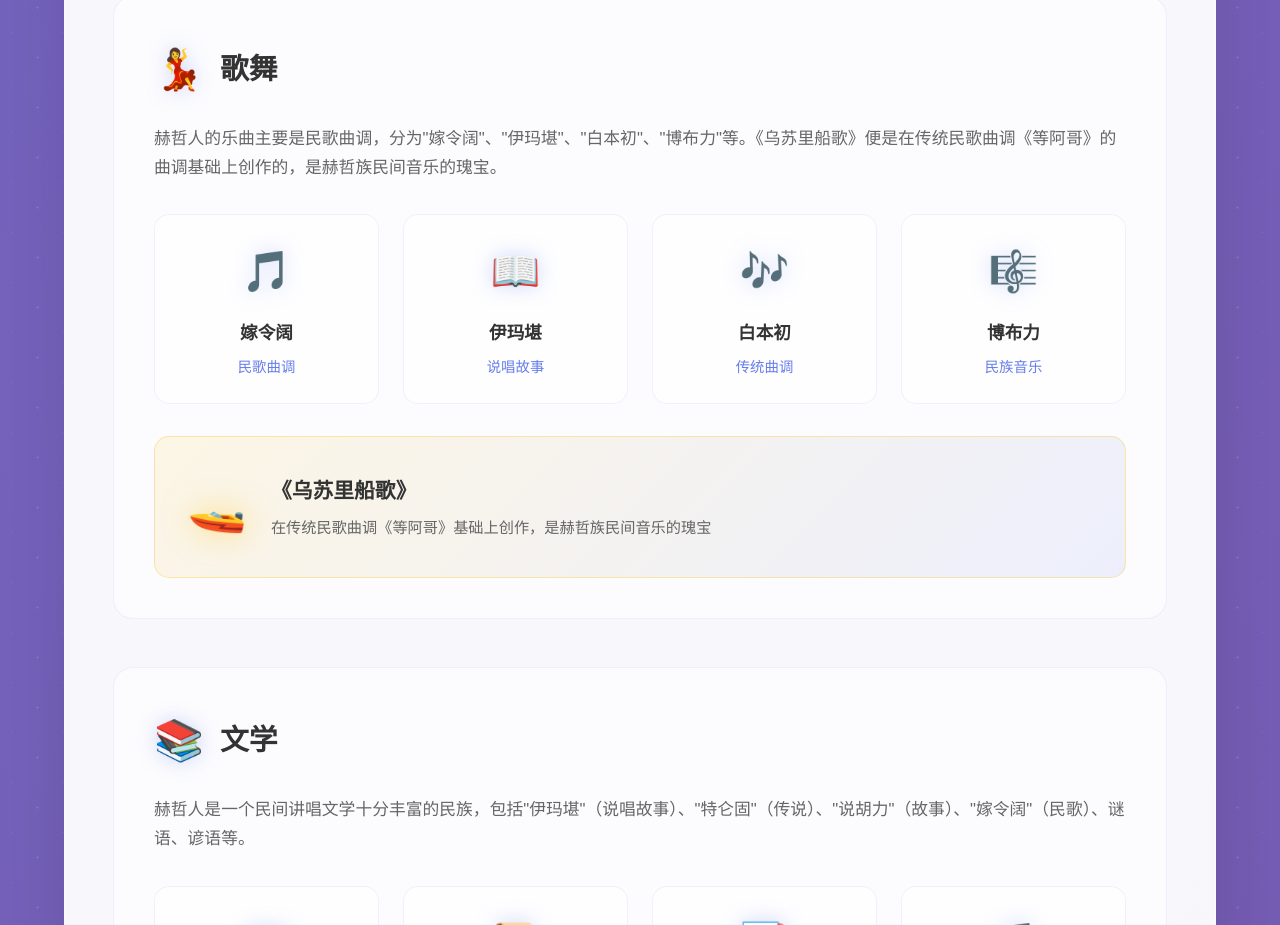
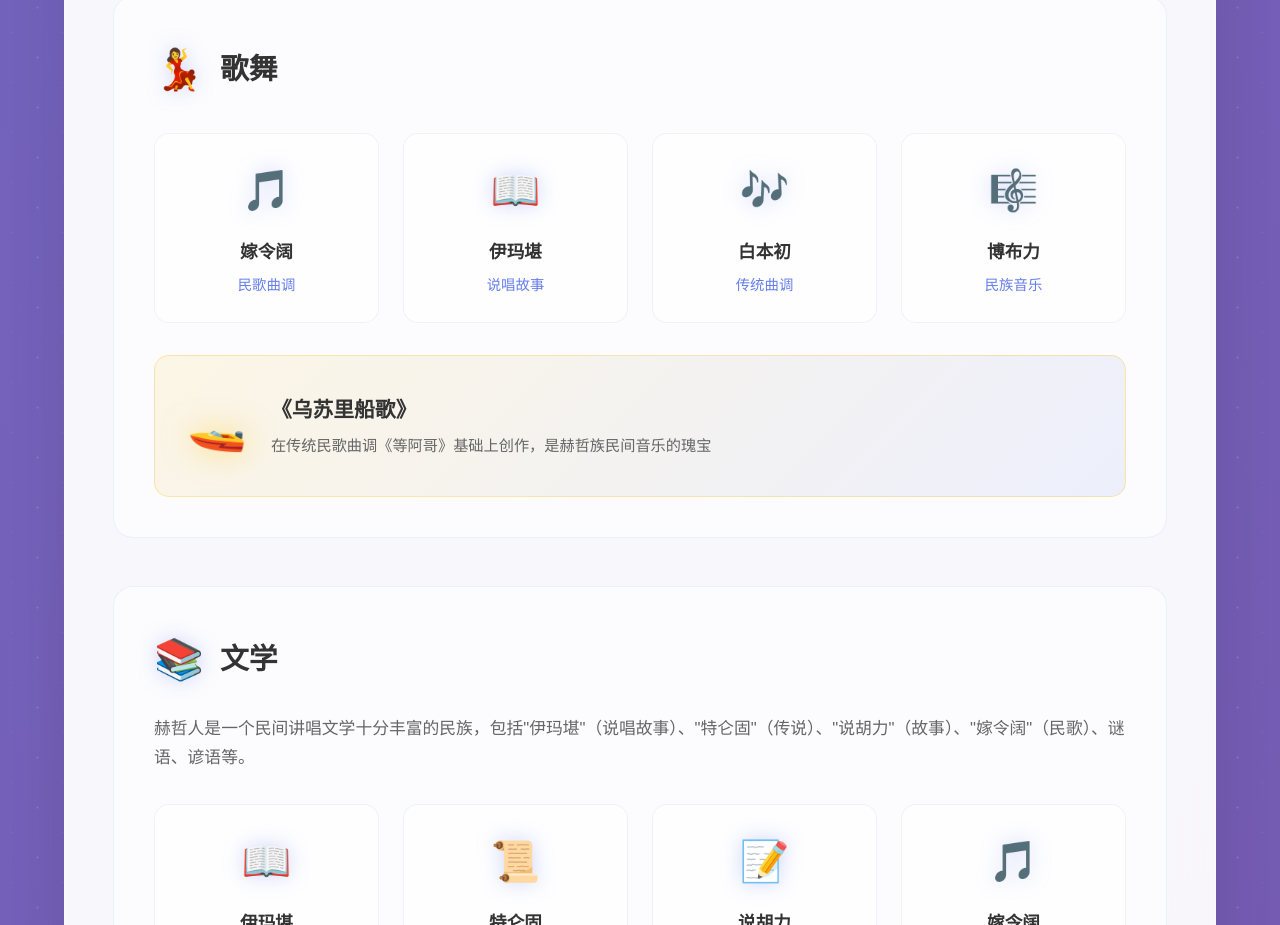
Before and after one commit to HeZheMuseum/HeZheMuseum, a Vue app: page /introduction in a window 1280 px wide. Shown: the part 10180-11105 px from the top of the page. Built offline with nearby package versions, Linux system fonts and the light colour scheme; a small style sheet from the web is missing.

Commit message:
docs(Introduction): 移除重复的空行和描述文本
删除赫哲人音乐描述段落后的多余空行，保持页面整洁

```diff
--- a/src/views/Introduction.vue
+++ b/src/views/Introduction.vue
@@ -479,7 +479,6 @@
                 <div class="art-icon">💃</div>
                 <h3 class="art-title">歌舞</h3>
               </div>
-              <p class="art-description">赫哲人的乐曲主要是民歌曲调，分为"嫁令阔"、"伊玛堪"、"白本初"、"博布力"等。《乌苏里船歌》便是在传统民歌曲调《等阿哥》的曲调基础上创作的，是赫哲族民间音乐的瑰宝。</p>
 
               <div class="music-types">
                 <div class="music-item">
```
